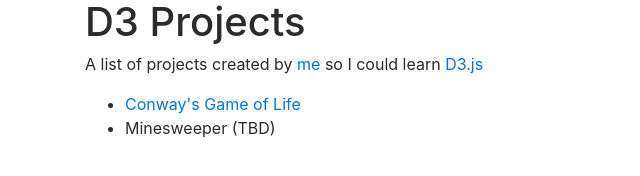
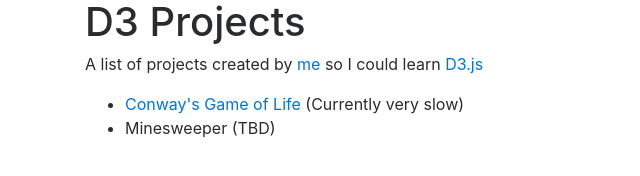
Before and after one commit to SivanMehta/d3-practice, a plain HTML site: page index.html in a window 1280 px wide. Shown: the whole page, without its empty margins (0-640 px from the left). Drawn offline with nearby package versions, Linux system fonts and the light colour scheme.

Commit message:
add slowness comment

```diff
--- a/conway/conway.js
+++ b/conway/conway.js
@@ -26,6 +26,8 @@
 const gridWidth = 750
 var state = gridData(numRows, numCols, gridWidth, gridHeight)
 
+// there has to be a more efficient way than just redrawing
+// everything possible
 function redrawAll (gridData) {
   d3.select("svg").remove();
   // initialize grid
--- a/index.html
+++ b/index.html
@@ -12,7 +12,7 @@
           so I could learn <a href = "https://d3js.org/">D3.js</a>
         </blockquote>
         <ul>
-          <li><a href = "conway/life.html">Conway's Game of Life</a></li>
+          <li><a href = "conway/life.html">Conway's Game of Life</a> (Currently very slow)</li>
           <li>Minesweeper (TBD)</li>
         </ul>
     </div>
```
